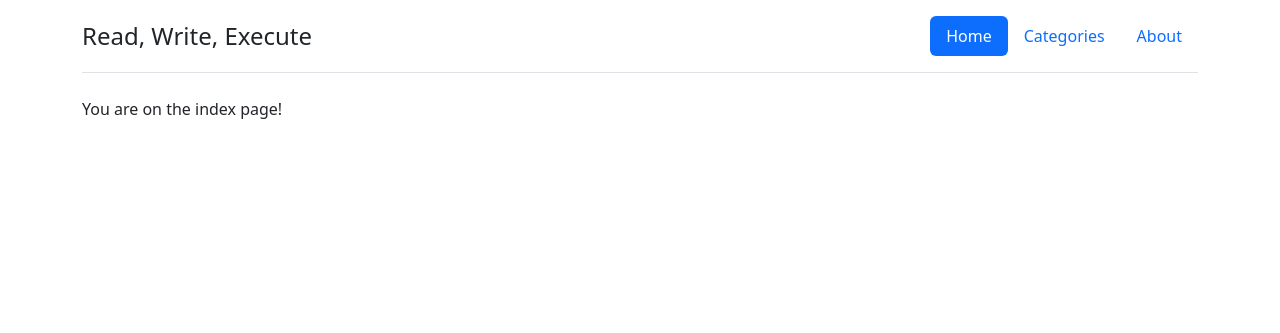
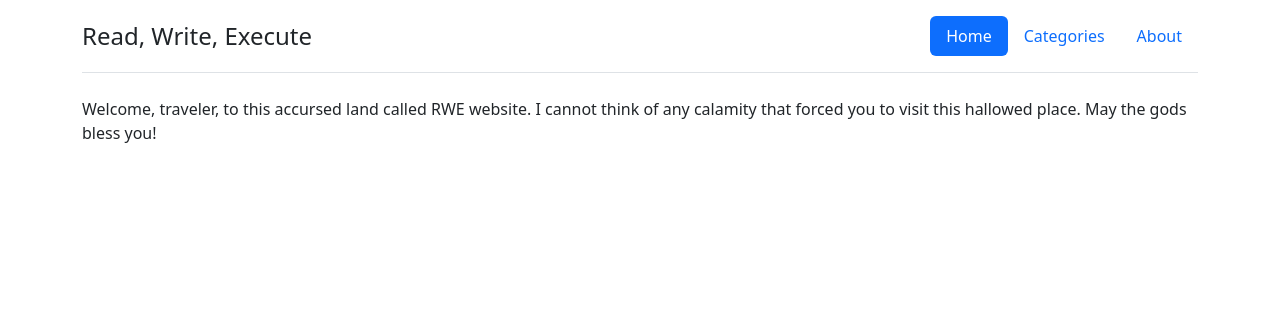
Before and after one commit to Bad-Grandpa/ReadWriteExecute, a Django app: page /learnjapanese/ in a window 1280 px wide. Shown: the top 333 px of the page. Run offline with Django 4.2, Linux system fonts and the light colour scheme.

Commit message:
Small tweaks to layout

```diff
--- a/learnjapanese/templates/learnjapanese/about.html
+++ b/learnjapanese/templates/learnjapanese/about.html
@@ -5,5 +5,6 @@
 {% endblock title %}
 
 {% block content %}
+<h2>About</h2>
 Something about japanese by Seblis and Bad Grandpa
 {% endblock content %}
--- a/learnjapanese/templates/learnjapanese/categories.html
+++ b/learnjapanese/templates/learnjapanese/categories.html
@@ -5,12 +5,13 @@
 {% endblock title %}
 
 {% block content %}
-You are on categories page!
+<h2>Categories list</h2>
 
 {% if category_list %}
 <ul class="list-group" style="width:500px">
     {% for category in category_list %}
-    <li class="list-group-item bg-light text-white"><a href="{% url 'learnjapanese:single_category' category.id %}">
+    <li class="list-group-item bg-light text-white text-decoration-none">
+        <a href="{% url 'learnjapanese:single_category' category.id %}">
         {{ category.category_name }}</a></li>
     {% endfor %}
 </ul>
--- a/learnjapanese/templates/learnjapanese/category.html
+++ b/learnjapanese/templates/learnjapanese/category.html
@@ -5,8 +5,7 @@
 {% endblock title %}
 
 {% block content %}
-You are on single category subpage!<br>
-This is category {{category.category_name}}<br>
+<h2>Category: {{category.category_name}}</h2><br>
 
 {% if flashcards_by_category %}
     <ul>
--- a/learnjapanese/templates/learnjapanese/index.html
+++ b/learnjapanese/templates/learnjapanese/index.html
@@ -5,5 +5,7 @@
 {% endblock title %}
 
 {% block content %}
-You are on the index page!
+<p>Welcome, traveler, to this accursed land called RWE website. I cannot think of any calamity that forced you to visit
+    this hallowed place. May the gods bless you!</p>
+<p></p>
 {% endblock content%}
```
